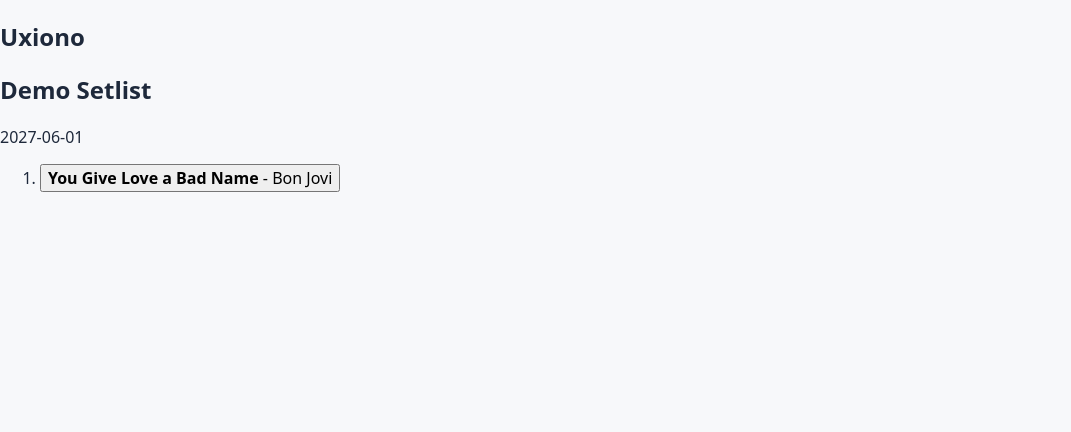
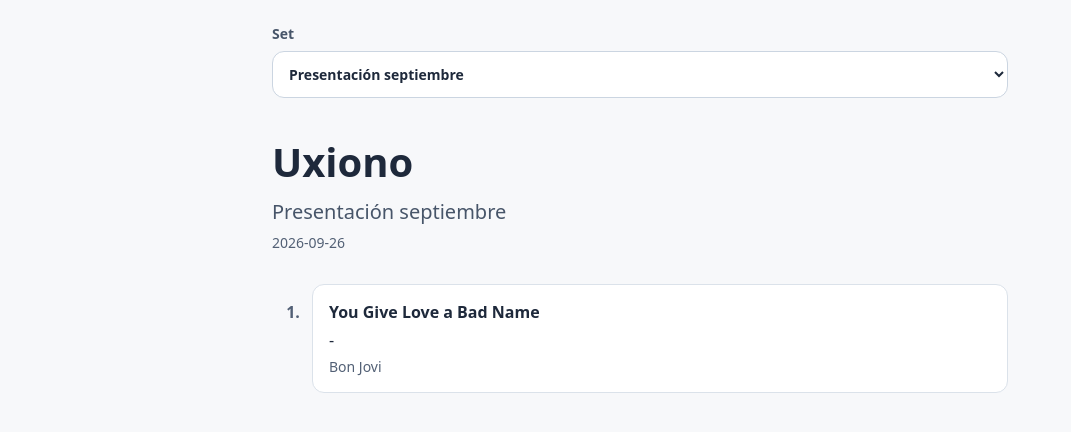
Before and after one commit to chasgracias/stagecue, a React (Vite) app: page / in a window 1280 px wide. Shown: the top 432 px of the page, without its empty margins (0-1071 px from the left). Built offline with nearby package versions, Linux system fonts and the light colour scheme.

Commit message:
style: improve setlist picker and song list layout

```diff
--- a/src/App.module.css
+++ b/src/App.module.css
@@ -1,184 +1,36 @@
-.counter {
-  font-size: 16px;
-  padding: 5px 10px;
-  border-radius: 5px;
-  color: var(--accent);
-  background: var(--accent-bg);
-  border: 2px solid transparent;
-  transition: border-color 0.3s;
-  margin-bottom: 24px;
+.setlistPicker {
+  display: flex;
+  flex-direction: column;
+  gap: 0.5rem;
 
-  &:hover {
-    border-color: var(--accent-border);
-  }
-  &:focus-visible {
-    outline: 2px solid var(--accent);
-    outline-offset: 2px;
-  }
+  width: min(100%, 48rem);
+  margin-inline: auto;
+  padding: 1.5rem 1rem;
+
+  color: #475569;
+  font-size: 0.875rem;
+  font-weight: 600;
 }
 
-.hero {
-  position: relative;
+.setlistPicker select {
+  width: 100%;
+  min-height: 2.75rem;
+  padding: 0.75rem;
 
-  .base,
-  .framework,
-  .vite {
-    inset-inline: 0;
-    margin: 0 auto;
-  }
-
-  .base {
-    width: 170px;
-    position: relative;
-    z-index: 0;
-  }
-
-  .framework,
-  .vite {
-    position: absolute;
-  }
-
-  .framework {
-    z-index: 1;
-    top: 34px;
-    height: 28px;
-    transform: perspective(2000px) rotateZ(300deg) rotateX(44deg) rotateY(39deg)
-      scale(1.4);
-  }
-
-  .vite {
-    z-index: 0;
-    top: 107px;
-    height: 26px;
-    width: auto;
-    transform: perspective(2000px) rotateZ(300deg) rotateX(40deg) rotateY(39deg)
-      scale(0.8);
-  }
+  border: 1px solid #cbd5e1;
+  border-radius: 0.75rem;
+  background: white;
+  color: #1e293b;
+  font: inherit;
+  cursor: pointer;
 }
 
-#center {
-  display: flex;
-  flex-direction: column;
-  gap: 25px;
-  place-content: center;
-  place-items: center;
-  flex-grow: 1;
-
-  @media (max-width: 1024px) {
-    padding: 32px 20px 24px;
-    gap: 18px;
-  }
+.setlistPicker select:focus-visible {
+  outline: 3px solid #3659d9;
+  outline-offset: 3px;
 }
 
-#next-steps {
-  display: flex;
-  border-top: 1px solid var(--border);
-  text-align: left;
-
-  & > div {
-    flex: 1 1 0;
-    padding: 32px;
-    @media (max-width: 1024px) {
-      padding: 24px 20px;
-    }
-  }
-
-  .icon {
-    margin-bottom: 16px;
-    width: 22px;
-    height: 22px;
-  }
-
-  @media (max-width: 1024px) {
-    flex-direction: column;
-    text-align: center;
-  }
+.setlistPicker select:disabled {
+  opacity: 0.5;
+  cursor: default;
 }
-
-#docs {
-  border-right: 1px solid var(--border);
-
-  @media (max-width: 1024px) {
-    border-right: none;
-    border-bottom: 1px solid var(--border);
-  }
-}
-
-#next-steps ul {
-  list-style: none;
-  padding: 0;
-  display: flex;
-  gap: 8px;
-  margin: 32px 0 0;
-
-  .logo {
-    height: 18px;
-  }
-
-  a {
-    color: var(--text-h);
-    font-size: 16px;
-    border-radius: 6px;
-    background: var(--social-bg);
-    display: flex;
-    padding: 6px 12px;
-    align-items: center;
-    gap: 8px;
-    text-decoration: none;
-    transition: box-shadow 0.3s;
-
-    &:hover {
-      box-shadow: var(--shadow);
-    }
-    .button-icon {
-      height: 18px;
-      width: 18px;
-    }
-  }
-
-  @media (max-width: 1024px) {
-    margin-top: 20px;
-    flex-wrap: wrap;
-    justify-content: center;
-
-    li {
-      flex: 1 1 calc(50% - 8px);
-    }
-
-    a {
-      width: 100%;
-      justify-content: center;
-      box-sizing: border-box;
-    }
-  }
-}
-
-#spacer {
-  height: 88px;
-  border-top: 1px solid var(--border);
-  @media (max-width: 1024px) {
-    height: 48px;
-  }
-}
-
-.ticks {
-  position: relative;
-  width: 100%;
-
-  &::before,
-  &::after {
-    content: '';
-    position: absolute;
-    top: -4.5px;
-    border: 5px solid transparent;
-  }
-
-  &::before {
-    left: 0;
-    border-left-color: var(--border);
-  }
-  &::after {
-    right: 0;
-    border-right-color: var(--border);
-  }
-}
--- a/src/App.tsx
+++ b/src/App.tsx
@@ -1,13 +1,26 @@
 import { useState } from "react";
 import { SetlistView } from "./components/SetlistView";
-import { demoBand, demoSetlist, demoSong } from "./data/demo";
 import { SongView } from "./components/SongView";
+import { demoBand, demoSetlists, demoSong } from "./data/demo";
+import styles from "./App.module.css";
 
 export default function App() {
   const [selectedSongId, setSelectedSongId] = useState<string | null>(null);
+  const [selectedSetlistId, setSelectedSetlistId] = useState<string | null>(
+    demoSetlists[0].id ?? null,
+  );
 
   const songs = [demoSong];
-  const selectedSong = songs.find((song) => song.id === selectedSongId);
+
+  const selectedSetlist = demoSetlists.find(
+    (setlist) => setlist.id === selectedSetlistId,
+  );
+  const selectedSong = songs.find(
+    (song) =>
+      song.id === selectedSongId &&
+      song.bandId === selectedSetlist?.bandId &&
+      selectedSetlist?.songIds.includes(song.id),
+  );
 
   return (
     <main>
@@ -18,12 +31,40 @@ export default function App() {
           onBack={() => setSelectedSongId(null)}
         />
       ) : (
-        <SetlistView
-          band={demoBand}
-          setlist={demoSetlist}
-          songs={[demoSong]}
-          onSelectSong={setSelectedSongId}
-        />
+        <>
+          <label className={styles.setlistPicker}>
+            Set
+            <select
+              value={selectedSetlistId ?? ""}
+              disabled={demoSetlists.length === 0}
+              onChange={(event) => {
+                setSelectedSetlistId(event.target.value);
+                setSelectedSongId(null);
+              }}
+            >
+              {demoSetlists.length === 0 && (
+                <option value="">Sin sets disponibles</option>
+              )}
+
+              {demoSetlists.map((setlist) => (
+                <option key={setlist.id} value={setlist.id}>
+                  {setlist.name}
+                </option>
+              ))}
+            </select>
+          </label>
+
+          {selectedSetlist ? (
+            <SetlistView
+              band={demoBand}
+              setlist={selectedSetlist}
+              songs={songs}
+              onSelectSong={setSelectedSongId}
+            />
+          ) : (
+            <p>No hay un set seleccionado.</p>
+          )}
+        </>
       )}
     </main>
   );
--- a/src/components/SetlistView.module.css
+++ b/src/components/SetlistView.module.css
@@ -0,0 +1,97 @@
+.setlist {
+  max-width: 48rem;
+  margin-inline: auto;
+  padding: 1rem 1rem 3rem;
+}
+
+.header {
+  margin-bottom: 2rem;
+}
+
+.bandName {
+  margin: 0;
+  font-size: clamp(1.75rem, 5vw, 2.5rem);
+  line-height: 1.2;
+  overflow-wrap: anywhere;
+}
+
+.setlistName {
+  margin-block: 0.75rem 0.5rem;
+  font-size: 1.25rem;
+  font-weight: 500;
+  color: #475569;
+}
+
+.date {
+  margin: 0;
+  color: #526075;
+  font-size: 0.875rem;
+}
+
+.songList {
+  display: flex;
+  flex-direction: column;
+  gap: 0.75rem;
+
+  margin: 0;
+  padding-left: 2rem;
+}
+
+.songList li {
+  padding-left: 0.5rem;
+}
+
+.songList li::marker {
+  color: #526075;
+  font-weight: 600;
+}
+
+.songButton {
+  display: flex;
+  flex-direction: column;
+  gap: 0.375rem;
+
+  width: 100%;
+  min-height: 4.5rem;
+  padding: 1rem;
+
+  border: 1px solid #dbe2ea;
+  border-radius: 0.75rem;
+  background: white;
+  color: #1e293b;
+  text-align: left;
+  cursor: pointer;
+}
+
+.songTitle {
+  font-size: 1rem;
+  line-height: 1.4;
+  overflow-wrap: anywhere;
+}
+
+.songArtist {
+  color: #526075;
+  font-size: 0.875rem;
+}
+
+.songButton:focus-visible {
+  outline: 3px solid #3659d9;
+  outline-offset: 3px;
+}
+
+.songButton:active {
+  background: #eef2ff;
+}
+
+.missing {
+  display: block;
+  padding: 1rem;
+  color: #9a3412;
+}
+
+@media (hover: hover) {
+  .songButton:hover {
+    border-color: #3659d9;
+    background: #f5f7ff;
+  }
+}
--- a/src/components/SetlistView.tsx
+++ b/src/components/SetlistView.tsx
@@ -1,6 +1,7 @@
 import type { Band } from "../types/band";
 import type { Setlist } from "../types/setlist";
 import type { Song } from "../types/song";
+import styles from "./SetlistView.module.css";
 
 interface SetlistViewProps {
   band: Band;
@@ -11,19 +12,19 @@ interface SetlistViewProps {
 
 export function SetlistView({ band, setlist, songs, onSelectSong }: SetlistViewProps) {
   return (
-    <section>
-      <header>
-        <h1>{band.name}</h1>
-        <h2>{setlist.name}</h2>
+    <section className={styles.setlist}>
+      <header className={styles.header}>
+        <h1 className={styles.bandName}>{band.name}</h1>
+        <h2 className={styles.setlistName}>{setlist.name}</h2>
 
         {setlist.date && (
-          <p>
+          <p className={styles.date}>
             <time dateTime={setlist.date}>{setlist.date}</time>
           </p>
         )}
       </header>
 
-      <ol>
+      <ol className={styles.songList}>
         {setlist.songIds.map((songId) => {
           const song = songs.find((item) => item.id === songId);
 
@@ -31,19 +32,25 @@ export function SetlistView({ band, setlist, songs, onSelectSong }: SetlistViewP
             <li key={songId}>
               {song ? (
                 <>
-                  <button type="button" onClick={() => onSelectSong(song.id)}>
-                    <strong>{song.title}</strong>
+                  <button
+                    type="button"
+                    className={styles.songButton}
+                    onClick={() => onSelectSong(song.id)}
+                  >
+                    <strong className={styles.songTitle}>{song.title}</strong>
                     {" - "}
-                    <span>{song.artist}</span>
+                    <span className={styles.songArtist}>{song.artist}</span>
                   </button>
                 </>
               ) : (
-                <span>Canción no encontrada</span>
+                <span className={styles.missing}>Canción no encontrada</span>
               )}
             </li>
           );
         })}
       </ol>
+
+      {setlist.songIds.length === 0 && <p>Este set todavía no tiene canciones.</p>}
     </section>
   );
 }
--- a/src/data/demo.ts
+++ b/src/data/demo.ts
@@ -50,10 +50,19 @@ export const demoSong: Song = {
   ],
 };
 
-export const demoSetlist: Setlist = {
-  id: "demo-setlist-1",
-  bandId: "uxiono",
-  name: "Demo Setlist",
-  date: "2027-06-01",
-  songIds: ["demo-song-1"],
-};
+export const demoSetlists: Setlist[] = [
+  {
+    id: "demo-setlist-1",
+    bandId: "uxiono",
+    name: "Presentación septiembre",
+    date: "2026-09-26",
+    songIds: ["demo-song-1"],
+  },
+  {
+    id: "demo-setlist-2",
+    bandId: "uxiono",
+    name: "Presentación diciembre",
+    date: "2026-12-19",
+    songIds: ["demo-song-1"],
+  },
+];
```
